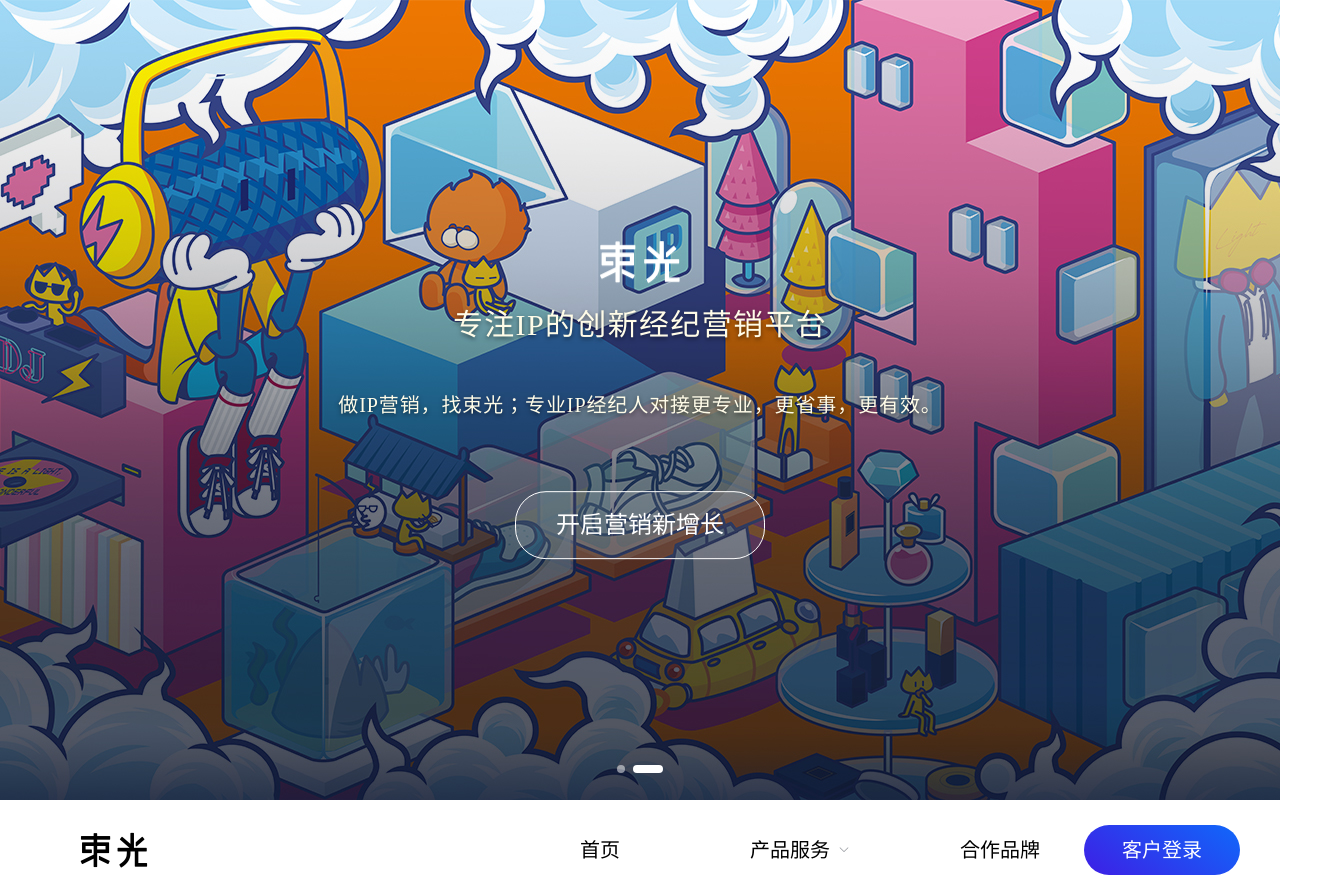
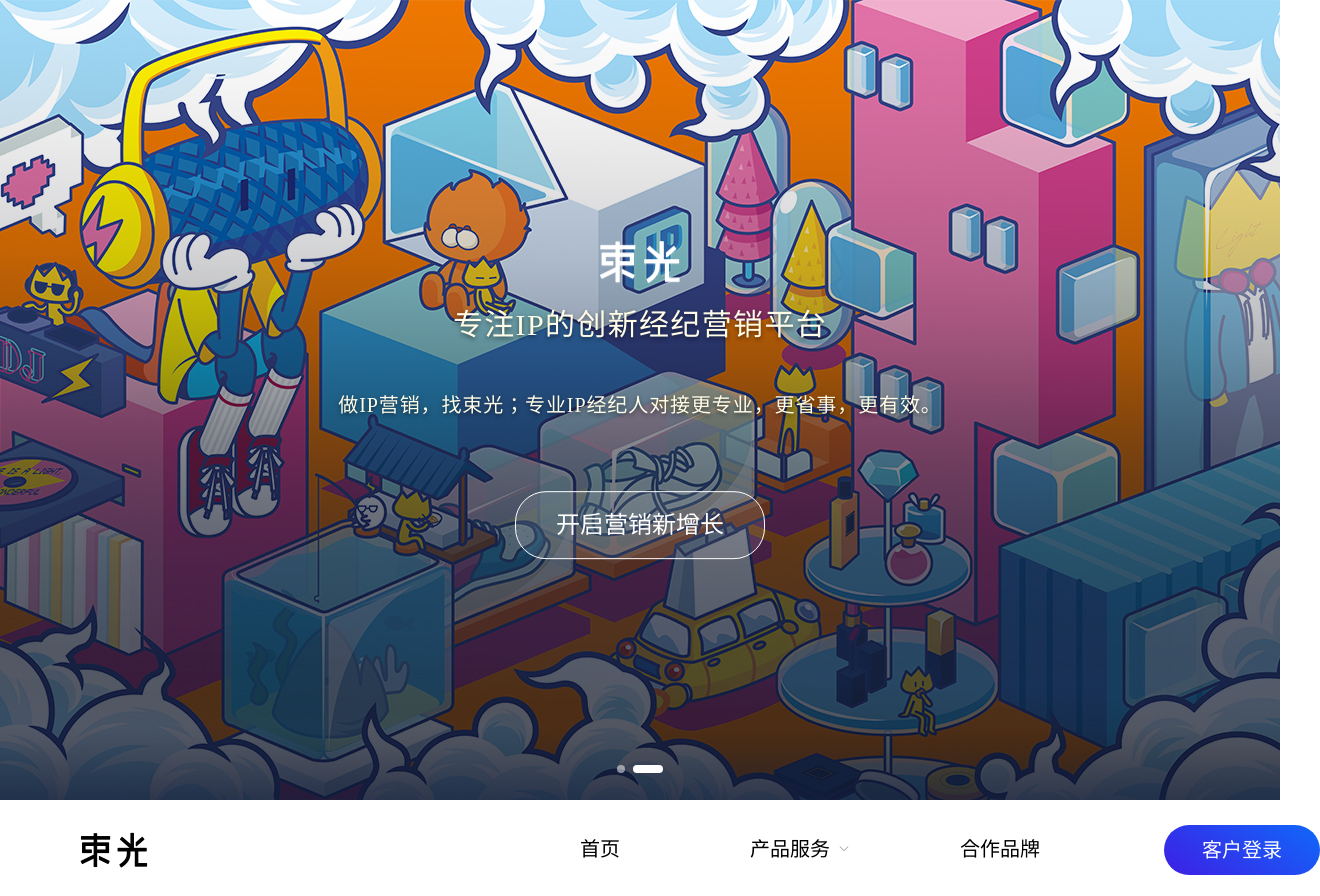
Before and after one commit to MannMico/shuguang, a Vue app: page / in a window 1280 px wide. Shown: the top 896 px of the page, 1320 px wide, since content can reach past the window. Built offline with nearby package versions, Linux system fonts and the light colour scheme; grey boxes are pictures that could not be loaded.

Commit message:
style(navbar): update

```diff
--- a/src/components/navbar.vue
+++ b/src/components/navbar.vue
@@ -1,10 +1,20 @@
 <style lang="scss">
 @import '~@/styles/var';
+
+.nav__submenu .el-menu-item {
+  font-size: 18px;
+  text-align: center;
+}
 .base-navbar {
   width: 100%;
   height: 100px;
   border-bottom: 1px solid #eee;
   background-color: #fff;
+
+  .el-menu-item,
+  .el-submenu {
+    border-bottom: 2px solid transparent;
+  }
   &__container {
     position: relative;
     height: 100%;
@@ -29,13 +39,17 @@
         width: 200px;
         text-align: center;
       }
+      .el-menu-item:hover,
+      .is-opened .el-submenu__title {
+        border-bottom-color: rgb(73, 110, 214) !important;
+      }
     }
 
     &__login-btn {
       position: absolute;
       display: block;
       top: 50%;
-      right: 40px;
+      right: -40px;
       transform: translateY(-50%);
     }
   }
@@ -130,7 +144,9 @@
           class="el-menu-demo navbar__nav"
           mode="horizontal"
           text-color="#000"
+          active-text-color="#496ED6"
           router
+          :default-active="`/${$route.hash}`"
           @select="selectMenu"
         >
           <el-menu-item index="/#home">首页</el-menu-item>
--- a/src/styles/index.scss
+++ b/src/styles/index.scss
@@ -1,5 +1,6 @@
 @import './reset.css';
 @import './base';
+@import './var';
 
 html,
 body {
@@ -13,6 +14,7 @@ body {
   width: 100%;
   min-width: 1280px;
   margin: 0 auto;
+  font-size: $weight_regular;
 }
 
 .mask {
```
